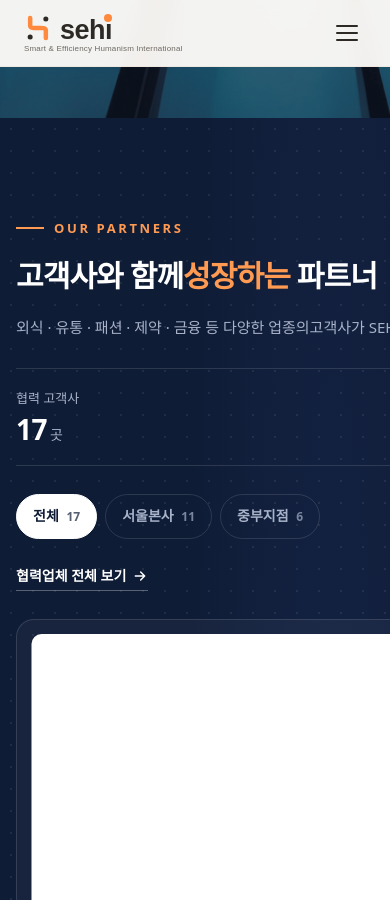
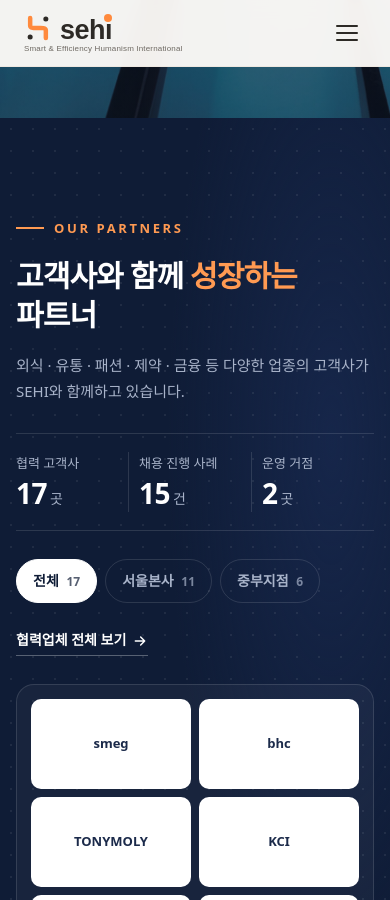
Before and after one commit to ivovilove2-maker/github.io, a Jekyll site: the page built from index.html, in a window 390 px wide and 900 px high, scrolled down 782 px. Built offline with Jekyll 4.4.1, drawn with Linux system fonts in a browser that asks for light colours; some web fonts are replaced; part of the change alters nothing that is shown.

Commit message:
파트너존 모바일 화면 수정
- 줄바꿈 숨길 때 글자가 붙지 않게 띄어쓰기 추가
- 좁은 화면에서 좌측 영역이 화면 밖으로 넘치지 않게
- 로고 프레임 기준으로 보임 여부 판단 (모바일에서 로고가 안 보이던 문제)

Co-Authored-By: Claude Opus 5.5 <noreply@anthropic.com>

```diff
--- a/_includes/partner-zone.html
+++ b/_includes/partner-zone.html
@@ -14,8 +14,8 @@
   <div class="pz-inner">
     <div class="pz-text">
       <span class="pz-eyebrow">OUR PARTNERS</span>
-      <h2 class="pz-title">고객사와 함께<br><em>성장하는</em> 파트너</h2>
-      <p class="pz-desc">외식 · 유통 · 패션 · 제약 · 금융 등 다양한 업종의<br>고객사가 SEHI와 함께하고 있습니다.</p>
+      <h2 class="pz-title">고객사와 함께 <br><em>성장하는</em> 파트너</h2>
+      <p class="pz-desc">외식 · 유통 · 패션 · 제약 · 금융 등 다양한 업종의 <br>고객사가 SEHI와 함께하고 있습니다.</p>
 
       <dl class="pz-stats">
         <div><dt>협력 고객사</dt><dd><b class="pz-count" data-to="{{ total }}">{{ total }}</b><small>곳</small></dd></div>
--- a/assets/css/style.css
+++ b/assets/css/style.css
@@ -500,7 +500,7 @@ img{max-width:100%;display:block}
 .pz:not(.is-ready) .pz-ctrl, .pz:not(.is-ready) .pz-tabs{ display:none; }
 
 @media (max-width:1024px){
-  .pz-inner{ grid-template-columns:1fr; }
+  .pz-inner{ grid-template-columns:minmax(0, 1fr); }
   .pz-title br, .pz-desc br{ display:none; }
 }
 @media (max-width:760px){
--- a/assets/js/main.js
+++ b/assets/js/main.js
@@ -278,11 +278,15 @@
 
     // 화면에 보일 때만 자동 넘김
     if ('IntersectionObserver' in window) {
+      // 섹션 전체가 아니라 로고 프레임이 보이는지로 판단 (모바일은 섹션이 길어서)
       new IntersectionObserver(function (entries) {
         visible = entries[0].isIntersecting;
         sec.classList.toggle('is-visible', visible);
-        if (visible) { countUp(); go(cur); }
-      }, { threshold: 0.35 }).observe(sec);
+        if (visible) go(cur);
+      }, { threshold: 0.3 }).observe(frame);
+      new IntersectionObserver(function (entries) {
+        if (entries[0].isIntersecting) countUp();
+      }, { threshold: 0.5 }).observe(sec.querySelector('.pz-stats') || sec);
     } else { visible = true; sec.classList.add('is-visible'); go(cur); }
 
     var t;
```
